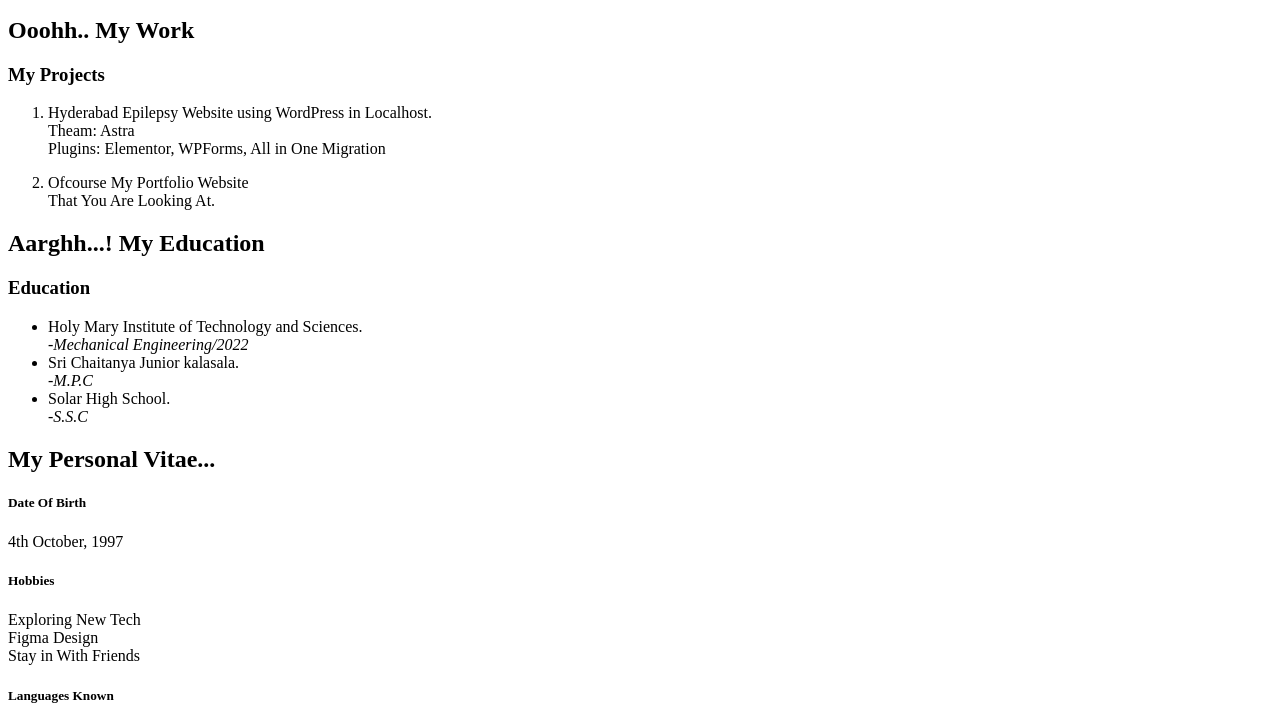
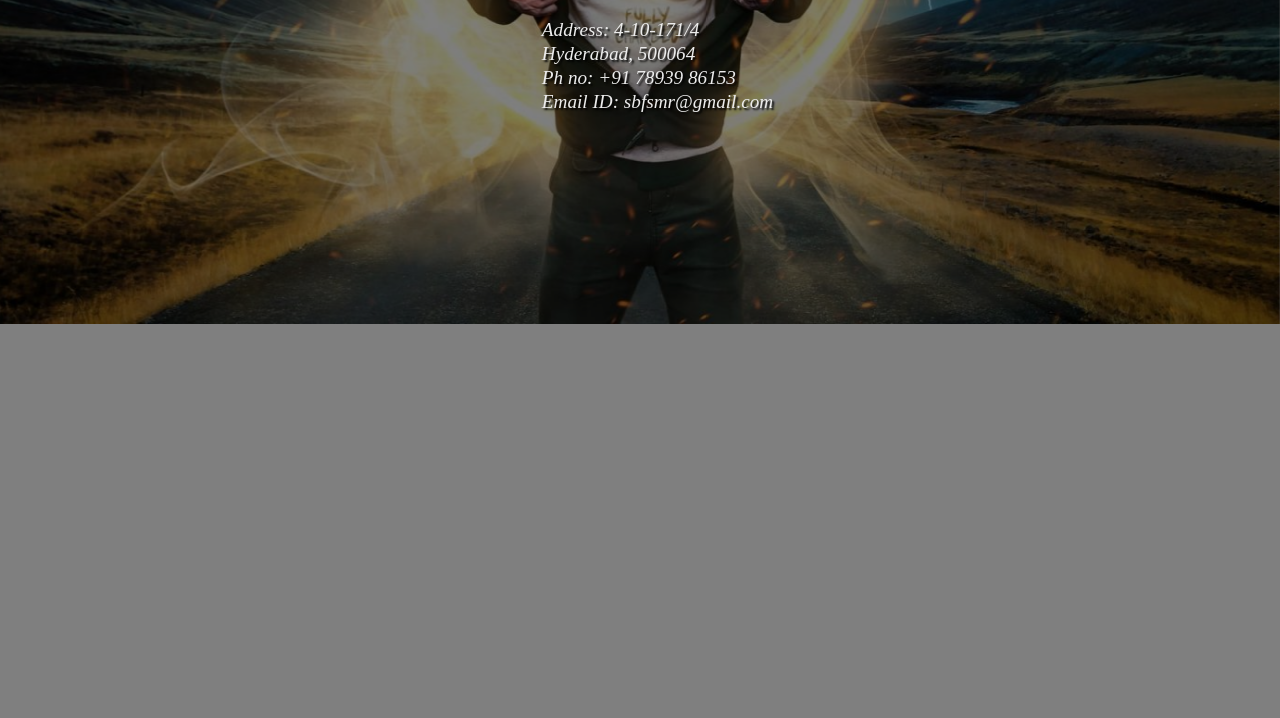
Before and after one commit to sbfsmr/.github.io, a plain HTML site: page smr/index.html in a window 1280 px wide. Shown: the part 476-1194 px from the top of the page. After the commit the page ends 800 px from the top, so only its background shows below. Drawn offline with Linux system fonts and the light colour scheme.

Commit message:
Update index.html

```diff
--- a/smr/index.html
+++ b/smr/index.html
@@ -6,7 +6,7 @@
     <meta http-equiv="X-UA-Compatible" content="IE=edge">
     <meta name="viewport" content="width=device-width, initial-scale=1.0">
     <title>Syed Mohammed Razvi-Web designer & Develloper</title>
-    <link rel="stylesheet" href="/Parallax.css">
+    <link rel="stylesheet" href="/style.css">
     <link rel="icon" type="image" href="/DSC_6321 (2).JPG">
 
 </head>
```
